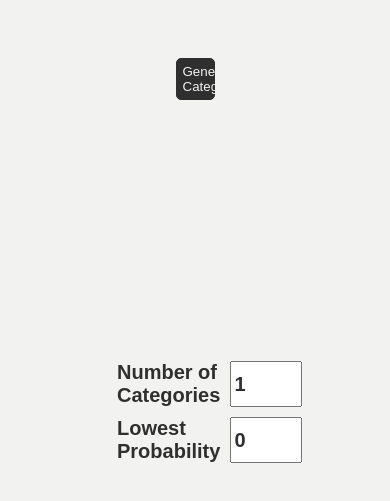
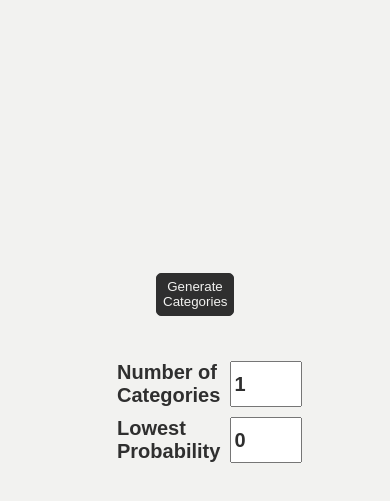
Before and after one commit to FischerNils06/StadtLandFlussKategorienGenerator, a plain HTML site: page index.html in a window 390 px wide. Shown: the part 61-562 px from the top of the page. Drawn offline with Linux system fonts and the light colour scheme.

Commit message:
responsive design

```diff
--- a/styles.css
+++ b/styles.css
@@ -37,6 +37,31 @@ h1 {
     height: 5%;
     margin-top: 5%;
     width: 100%;
+
+}
+
+@media only screen and (max-width: 1200px) {
+    #categories {
+        grid-template-columns: 1fr 1fr 1fr 1fr 1fr;
+        height: 10%;
+    }
+    #category-btn {
+        top: 20%;
+        width: 15%;
+        left: 42.5%;
+    }
+}
+
+@media only screen and (max-width: 600px) {
+    #categories {
+        grid-template-columns: 1fr 1fr;
+        height: 25%;
+    }
+    #category-btn {
+        top: 35%;
+        width: 20%;
+        left: 40%;
+    }
 }
 
 #settings {
```
